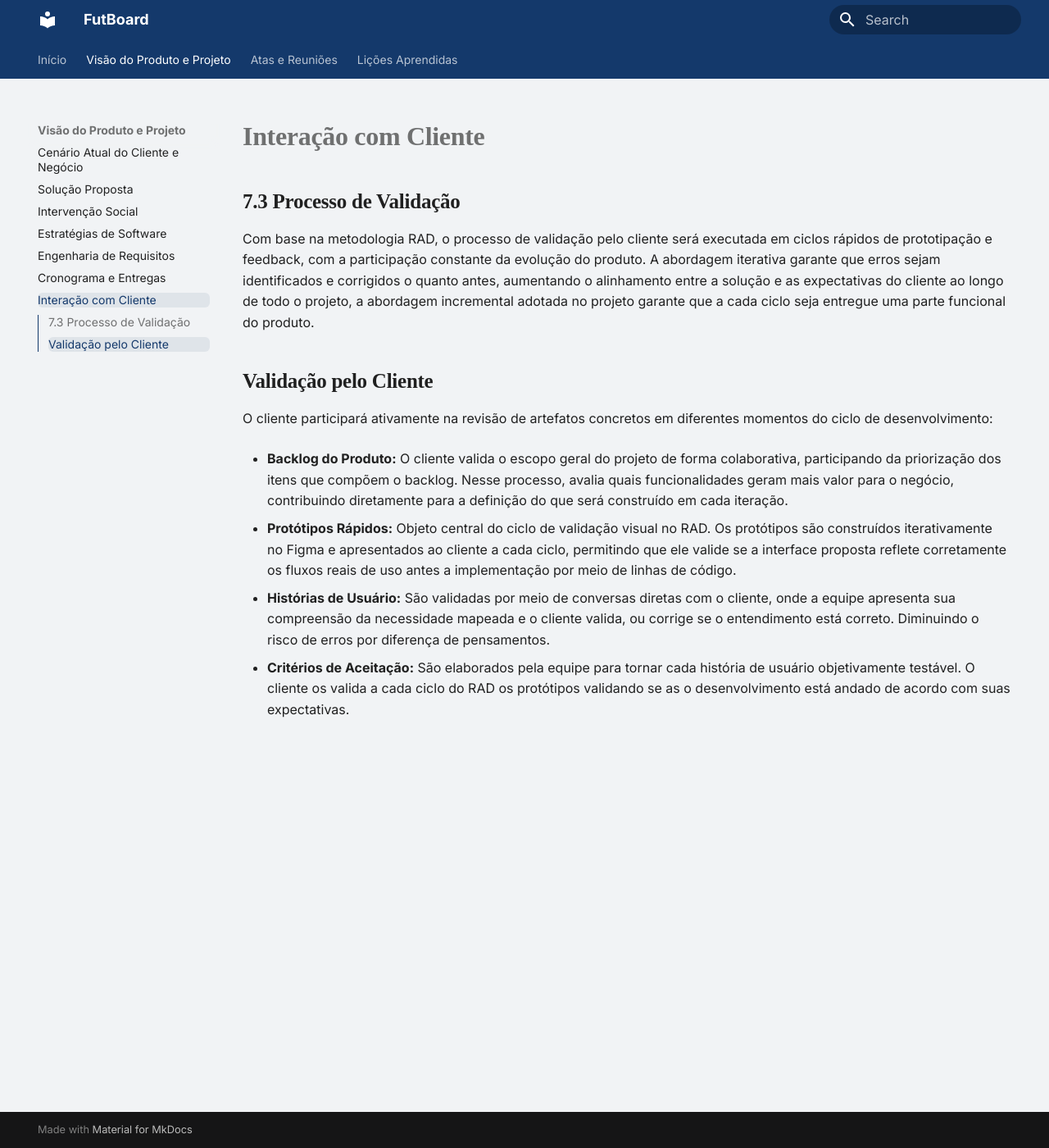
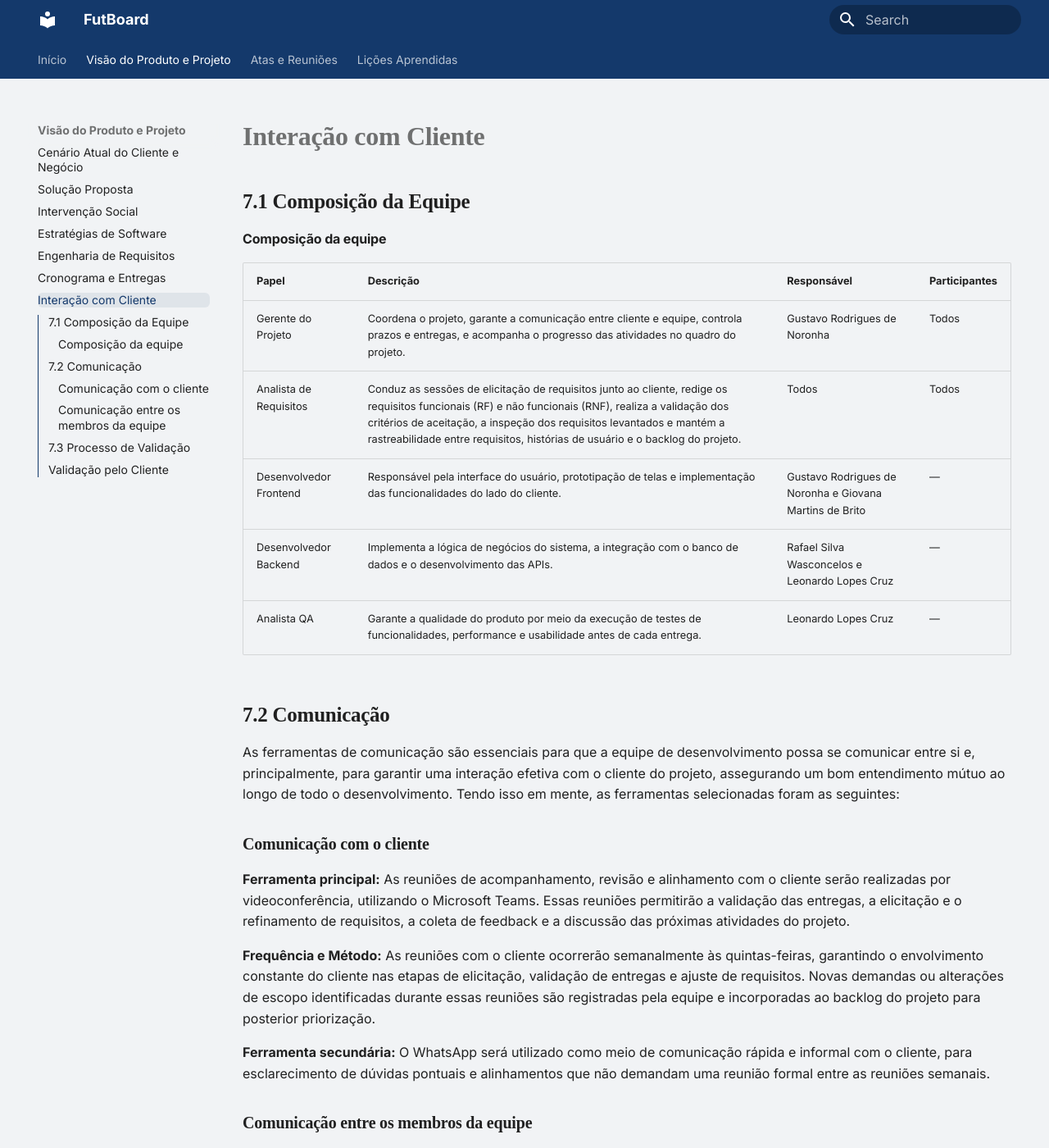
Before and after one commit to mdsreq-fga-unb/REQ-2026.2-T01-FutBoard, an MkDocs documentation site: the page built from docs/visao-produto/interacao-equipe-cliente.md, in a window 1280 px wide and 1400 px high. Shown: the whole window at 82% size. Built offline with MkDocs 1.6.1 and Material for MkDocs 9.7.7, drawn with Linux system fonts in a browser that asks for light colours; some of the changed text lies outside the part shown.

Commit message:
docs: adiciona topico 7.1 e 7.2

```diff
--- a/docs/visao-produto/interacao-equipe-cliente.md
+++ b/docs/visao-produto/interacao-equipe-cliente.md
@@ -1,3 +1,40 @@
+## 7.1 Composição da Equipe
+
+#### Composição da equipe
+
+| Papel | Descrição | Responsável | Participantes |
+|---|---|---|---|
+| Gerente do Projeto | Coordena o projeto, garante a comunicação entre cliente e equipe, controla prazos e entregas, e acompanha o progresso das atividades no quadro do projeto. | Gustavo Rodrigues de Noronha | Todos |
+| Analista de Requisitos | Conduz as sessões de elicitação de requisitos junto ao cliente, redige os requisitos funcionais (RF) e não funcionais (RNF), realiza a validação dos critérios de aceitação, a inspeção dos requisitos levantados e mantém a rastreabilidade entre requisitos, histórias de usuário e o backlog do projeto. | Todos | Todos |
+| Desenvolvedor Frontend | Responsável pela interface do usuário, prototipação de telas e implementação das funcionalidades do lado do cliente. | Gustavo Rodrigues de Noronha e Giovana Martins de Brito | — |
+| Desenvolvedor Backend | Implementa a lógica de negócios do sistema, a integração com o banco de dados e o desenvolvimento das APIs. | Rafael Silva Wasconcelos e Leonardo Lopes Cruz | — |
+| Analista QA | Garante a qualidade do produto por meio da execução de testes de funcionalidades, performance e usabilidade antes de cada entrega. | Leonardo Lopes Cruz | — |
+
+## 7.2 Comunicação
+
+As ferramentas de comunicação são essenciais para que a equipe de desenvolvimento possa se comunicar entre si e, principalmente, para garantir uma interação efetiva com o cliente do projeto, assegurando um bom entendimento mútuo ao longo de todo o desenvolvimento. Tendo isso em mente, as ferramentas selecionadas foram as seguintes:
+
+### Comunicação com o cliente
+
+**Ferramenta principal:** As reuniões de acompanhamento, revisão e alinhamento com o cliente serão realizadas por videoconferência, utilizando o Microsoft Teams. Essas reuniões permitirão a validação das entregas, a elicitação e o refinamento de requisitos, a coleta de feedback e a discussão das próximas atividades do projeto.
+
+**Frequência e Método:** As reuniões com o cliente ocorrerão semanalmente às quintas-feiras, garantindo o envolvimento constante do cliente nas etapas de elicitação, validação de entregas e ajuste de requisitos. Novas demandas ou alterações de escopo identificadas durante essas reuniões são registradas pela equipe e incorporadas ao backlog do projeto para posterior priorização.
+
+**Ferramenta secundária:** O WhatsApp será utilizado como meio de comunicação rápida e informal com o cliente, para esclarecimento de dúvidas pontuais e alinhamentos que não demandam uma reunião formal entre as reuniões semanais.
+
+### Comunicação entre os membros da equipe
+
+**Ferramentas principais:** Entre os membros da equipe, serão utilizadas duas ferramentas principais:
+
+- **Microsoft Teams:** utilizado para reuniões de planejamento, acompanhamento do progresso e alinhamento com o cliente.
+- **WhatsApp:** utilizado para alinhamentos rápidos e comunicação diária entre os integrantes da equipe.
+
+**Frequência e Método:**
+
+- **Reuniões internas da equipe:** encontros curtos, realizados conforme a necessidade, para sincronizar atividades, discutir impedimentos e planejar os próximos passos do desenvolvimento.
+- **Reunião de revisão geral:** ao final de cada ciclo de desenvolvimento, a equipe revisa as entregas realizadas, analisa os aprendizados obtidos e define melhorias a serem aplicadas nos próximos ciclos.
+
+
 ##7.3 Processo de Validação
 Com base na metodologia RAD, o processo de validação pelo cliente será executada em ciclos rápidos de prototipação e feedback, com a participação constante da evolução do produto. A abordagem iterativa garante que erros sejam identificados e corrigidos o quanto antes, aumentando o alinhamento entre a solução e as expectativas do cliente ao longo de todo o projeto, a abordagem incremental adotada no projeto garante que a cada ciclo seja entregue uma parte funcional do produto.
 
```
